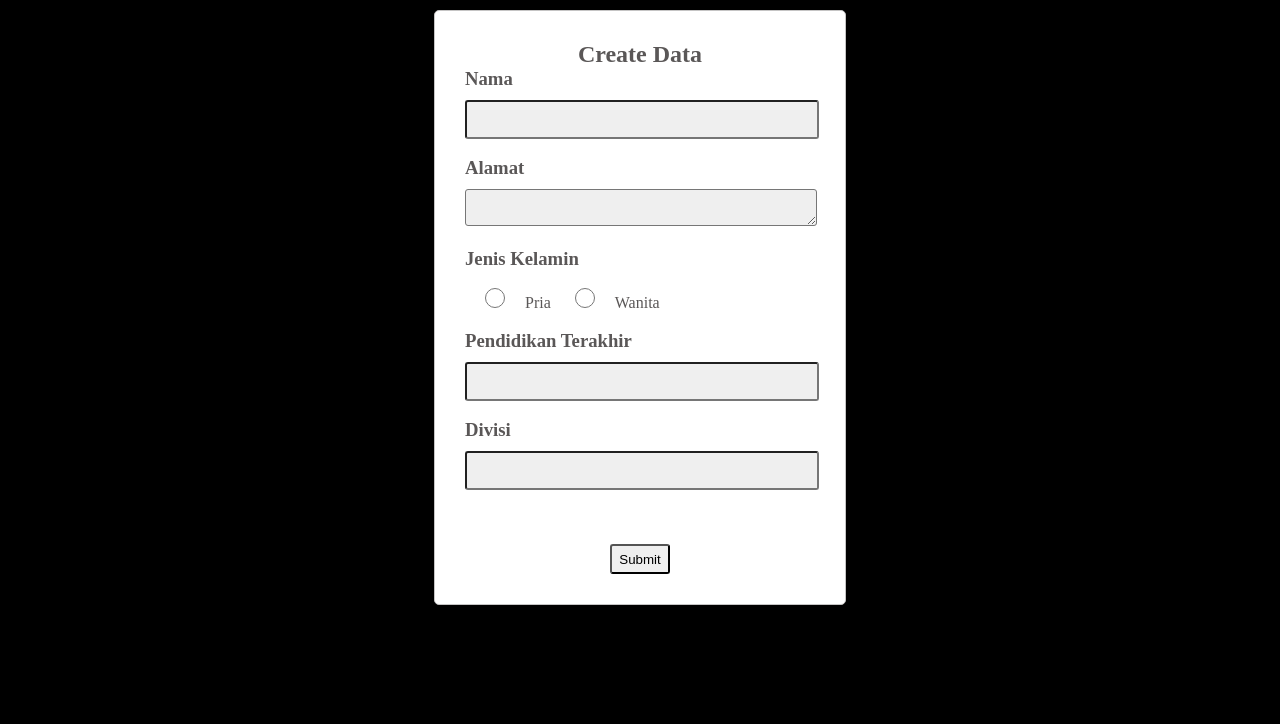
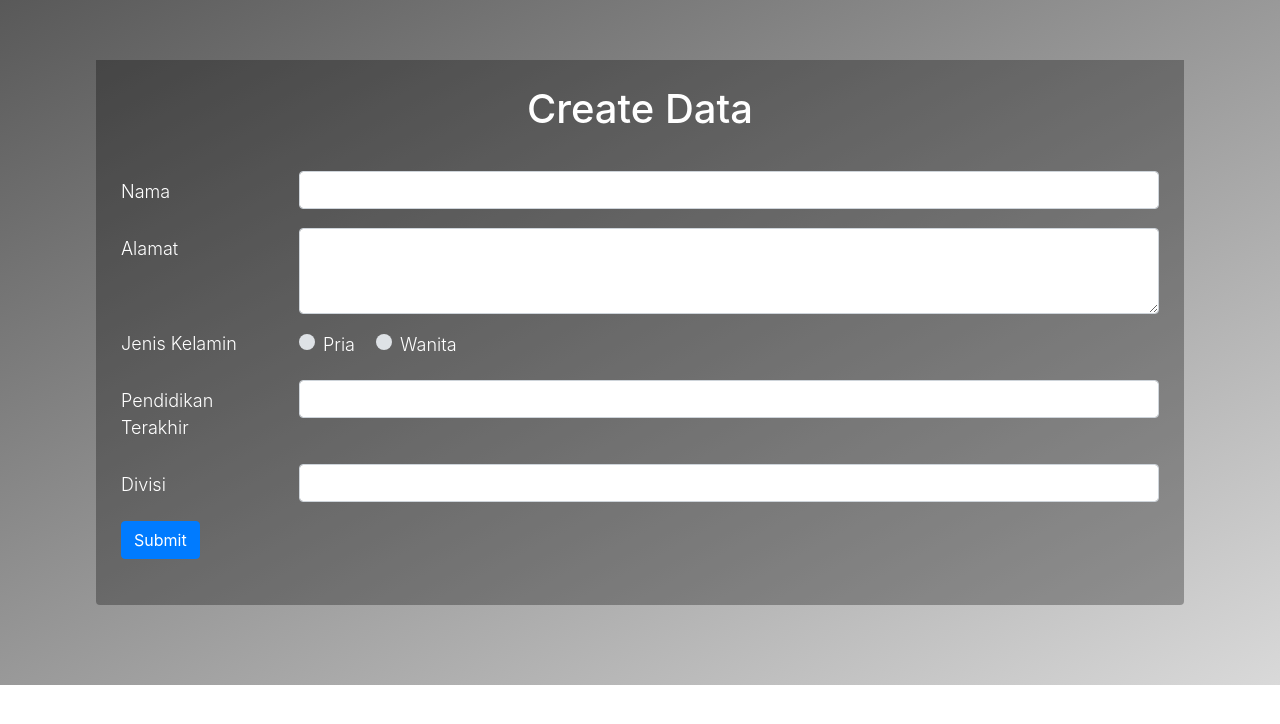
Before and after one commit to tyokusuma/PHP_Collabs, a PHP site: page /create.php in a window 1280 px wide. Shown: the top 724 px of the page. Run offline with PHP 8.4, Linux system fonts and the light colour scheme; some libraries are stand-ins or nearby versions.

Commit message:
edit CREATE

```diff
--- a/create.php
+++ b/create.php
@@ -1,70 +1,91 @@
 <!DOCTYPE html>
 <html>
 <head>
-	<title>Input Data</title>
-	<meta charset="UTF-8">
-	<link rel='stylesheet prefetch' href='https://cdnjs.cloudflare.com/ajax/libs/font-awesome/4.6.3/css/font-awesome.min.css'>
+	<link rel="stylesheet" href="https://maxcdn.bootstrapcdn.com/bootstrap/4.0.0/css/bootstrap.min.css" integrity="sha384-Gn5384xqQ1aoWXA+058RXPxPg6fy4IWvTNh0E263XmFcJlSAwiGgFAW/dAiS6JXm" crossorigin="anonymous">
+	<title>Create Data</title>
 	<style>
-		*{
+		* {
 			margin: 0;
 			padding: 0;
 		}
-		body{
-			background-color: #000000;
+		body {
+			padding: 60px 0 80px 0;
+		    font-size: 18px;
+		    font-weight: 300;
+		    background-image: linear-gradient(to bottom right, #595959, #d9d9d9);
+		    background-position: center;
+			background-repeat: no-repeat;
+			background-size: cover;
+		    line-height: 30px;
+		    text-align: center;
 		}
-		.box{
-			width: 350px;
-			margin: 10px auto;
-			padding: 30px;
-			background-color: white;
-			border-radius: 5px;
-			border: 1px solid #c5c4c4;
-			color: #5a5757
+		.form-box {
+			margin-top: 50px auto;
+			width: 85%;
+			padding: 25px 25px 30px 25px;
+			background: #444;
+			background: rgba(0, 0, 0, 0.3);
+			-moz-border-radius: 0 0 4px 4px; -webkit-border-radius: 0 0 4px 4px; border-radius: 0 0 4px 4px;
+			text-align: left;
 		}
-		.active, input[type='text']{
-			width: 350px;
-			height: 35px;
-			margin: 10px 0 0 0;
-			border-radius: 3px;
-			background-color: #efefef;
-		}
-		input{
-			height: 30px;
-			width: 60px;
-			border-radius: 3px;
-		}
-		input[type='radio']{
-			height: 20px;
-			width: 60px;
-			border-radius: 3px;
-		}
-		textarea{
-			width: 350px;
-			height: 35px;
-			margin: 10px 0 0 0;
-			border-radius: 3px;
-			background-color: #efefef;
+		label, legend, h1 {
+			color: white;
 		}
 	</style>
 </head>
 <body>
-	<form action="prosescreate.php" method="post">
-	<div class="box">
-		<center><h2>Create Data</h2></center>
-		<h3>Nama</h3>
-		<input class="active" name="nama" type="text"><br><br>
-		<h3>Alamat</h3>
-		<textarea name="alamat"></textarea><br><br>
-		<h3>Jenis Kelamin</h3> <br>
-		<input type="radio" name="jeniskelamin" value="pria">Pria
-		<input type="radio" name="jeniskelamin" value="wanita">Wanita <br><br>
-		<h3>Pendidikan Terakhir</h3>
-		<input class="active" name="pendidikan" type="text"><br><br>
-		<h3>Divisi</h3>
-		<input class="active" name="divisi" type="text"><br><br>
-		<br><br>
-		<center><input type="submit" value="Submit"></center>
-	</div>
-	</form>
+	<center><div class="form-box">
+		<h1 style="text-align:center;">Create Data</h1><br>
+		<form>
+	  		<div class="form-group row">
+	    		<label for="inputNama" class="col-sm-2 col-form-label">Nama</label>
+	    		<div class="col-sm-10">
+	      			<input id="inputNama" type="text" class="form-control" name="nama">
+	    		</div>
+	  		</div>
+	  		<div class="form-group row">
+	    	<label for="inputAlamat" class="col-sm-2 col-form-label">Alamat</label>
+	    		<div class="col-sm-10">
+	      			<textarea id="inputAlamat" class="form-control" name="alamat" rows="3"></textarea>
+	    		</div>
+	  		</div>
+	  		<fieldset class="form-group">
+	    		<div class="row">
+	      			<legend class="col-form-label col-sm-2 pt-0">Jenis Kelamin</legend>
+	      			<div class="col-sm-10">
+	        			<div class="custom-control custom-radio custom-control-inline">
+  							<input type="radio" id="inputJenisKelamin1" name="jeniskelamin" class="custom-control-input">
+  							<label class="custom-control-label" for="inputJenisKelamin1">Pria</label>
+						</div>
+						<div class="custom-control custom-radio custom-control-inline">
+  							<input type="radio" id="inputJenisKelamin2" name="jeniskelamin" class="custom-control-input">
+  							<label class="custom-control-label" for="inputJenisKelamin2">Wanita</label>
+						</div>
+	        		</div>
+	    		</div>
+	  		</fieldset>
+	  		<div class="form-group row">
+	    		<label for="inputPendidikan" class="col-sm-2 col-form-label">Pendidikan Terakhir</label>
+	    		<div class="col-sm-10">
+	      			<input id="inputPendidikan" type="text" class="form-control" name="pendidikan">
+	    		</div>
+	  		</div>
+	  		<div class="form-group row">
+	    		<label for="inputDivisi" class="col-sm-2 col-form-label">Divisi</label>
+	    		<div class="col-sm-10">
+	      			<input id="inputDivisi" type="text" class="form-control" name="divisi">
+	    		</div>
+	  		</div>
+	  		<div class="form-group row">
+	    		<div class="col-sm-10">
+	      			<button type="submit" class="btn btn-primary">Submit</button>
+	    		</div>
+	  		</div>
+		</form>
+	</div></center>
+
+	<script src="https://code.jquery.com/jquery-3.2.1.slim.min.js" integrity="sha384-KJ3o2DKtIkvYIK3UENzmM7KCkRr/rE9/Qpg6aAZGJwFDMVNA/GpGFF93hXpG5KkN" crossorigin="anonymous"></script>
+	<script src="https://cdnjs.cloudflare.com/ajax/libs/popper.js/1.12.9/umd/popper.min.js" integrity="sha384-ApNbgh9B+Y1QKtv3Rn7W3mgPxhU9K/ScQsAP7hUibX39j7fakFPskvXusvfa0b4Q" crossorigin="anonymous"></script>
+	<script src="https://maxcdn.bootstrapcdn.com/bootstrap/4.0.0/js/bootstrap.min.js" integrity="sha384-JZR6Spejh4U02d8jOt6vLEHfe/JQGiRRSQQxSfFWpi1MquVdAyjUar5+76PVCmYl" crossorigin="anonymous"></script>
 </body>
 </html>
--- a/prosescreate.php
+++ b/prosescreate.php
@@ -7,7 +7,7 @@ $jeniskelamin = $_POST['jeniskelamin'];
 $pendidikan = $_POST['pendidikan'];
 $divisi = $_POST['divisi'];
 
-if (empty($nama) || (empty($alamat) || (empty($jeniskelamin) || (empty($pendidikan) || (empty($divisi)) {
+if ((empty($nama) || (empty($alamat) || (empty($jeniskelamin) || (empty($pendidikan) || (empty($divisi)) {
 	echo "Field tidak boleh kosong!
 	<meta http-equiv='refresh' content='0; url=create.php'>";
 }
```
